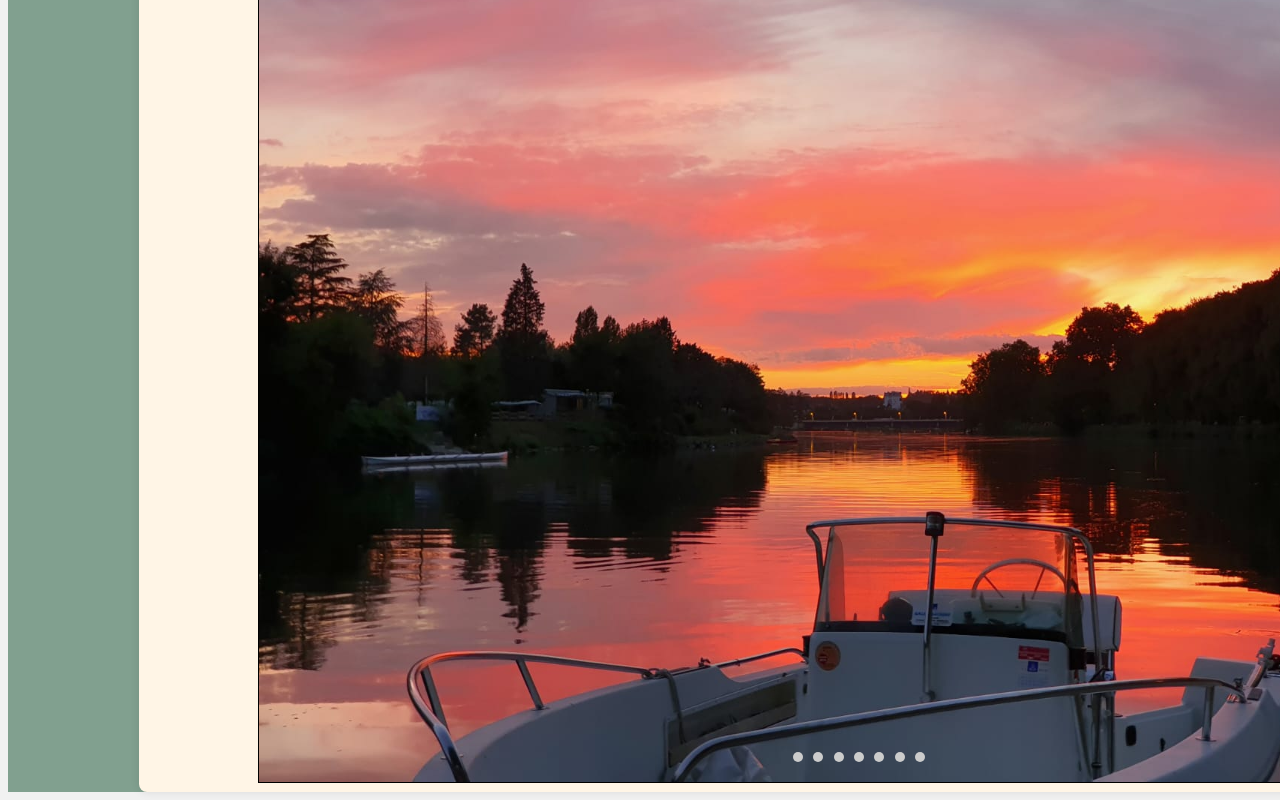
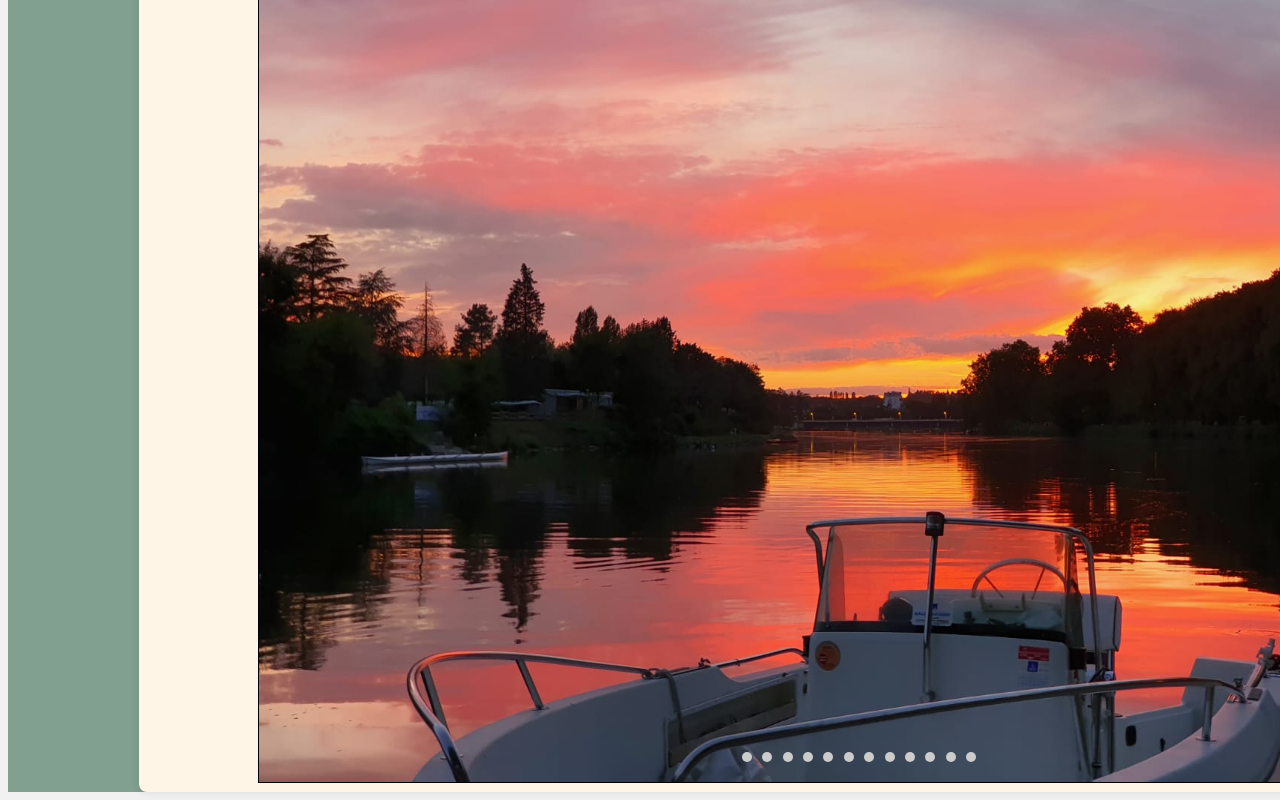
Before and after one commit to Sue-Cash/portfolio, a plain HTML site: page index.html in a window 1280 px wide. Shown: the part 10796-11596 px from the top of the page. Drawn offline with Linux system fonts and the light colour scheme.

Commit message:
Update index.html

```diff
--- a/index.html
+++ b/index.html
@@ -286,6 +286,11 @@
                 <label for="slide5"></label>
                 <label for="slide6"></label>
                 <label for="slide7"></label>
+                <label for="slide8"></label>
+                <label for="slide9"></label>
+                <label for="slide10"></label>
+                <label for="slide11"></label>
+                <label for="slide12"></label>
             </div>
 
             <input class="slide_input" type="radio" name="slides" id="slide1" checked>
```
